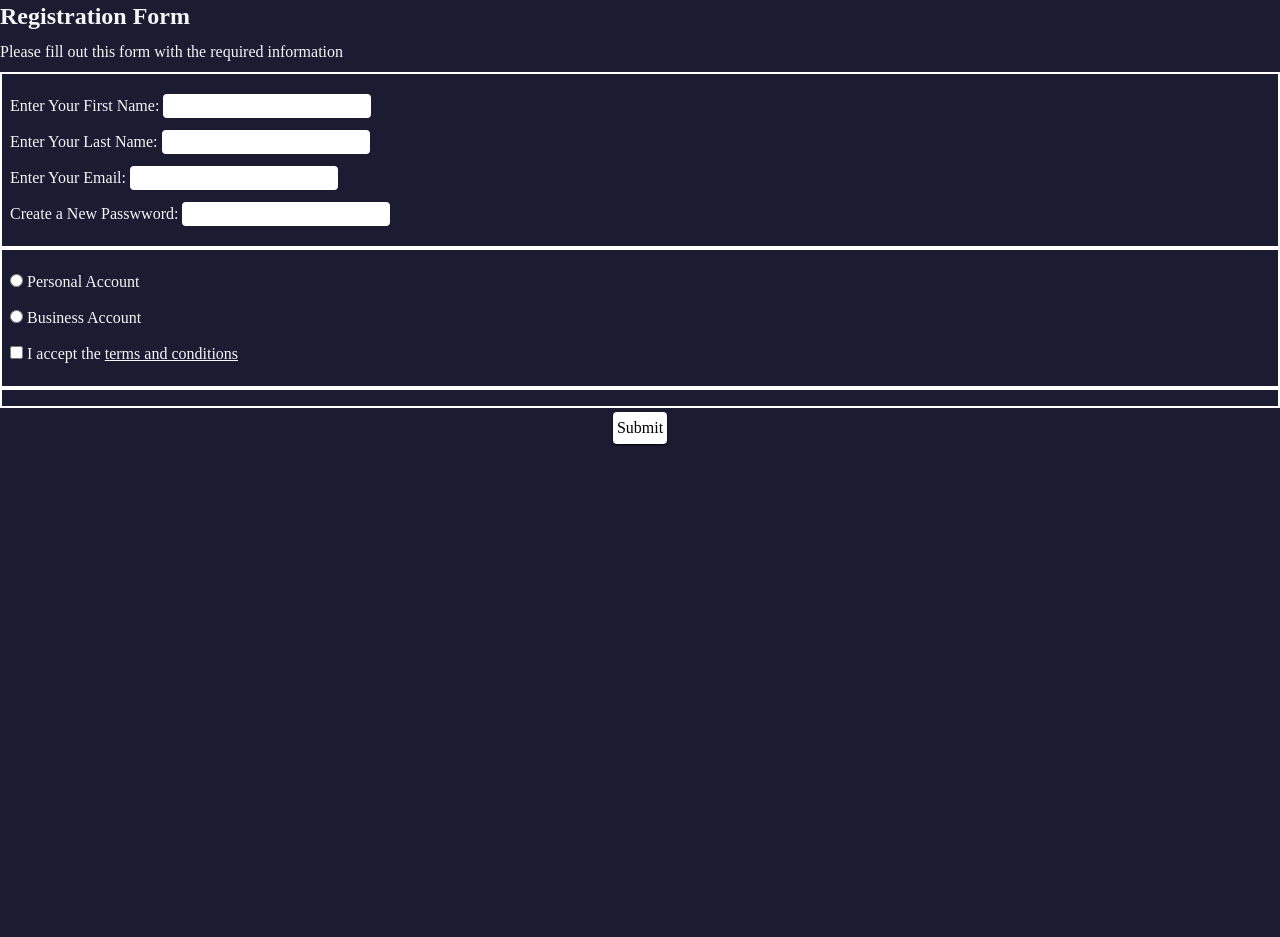
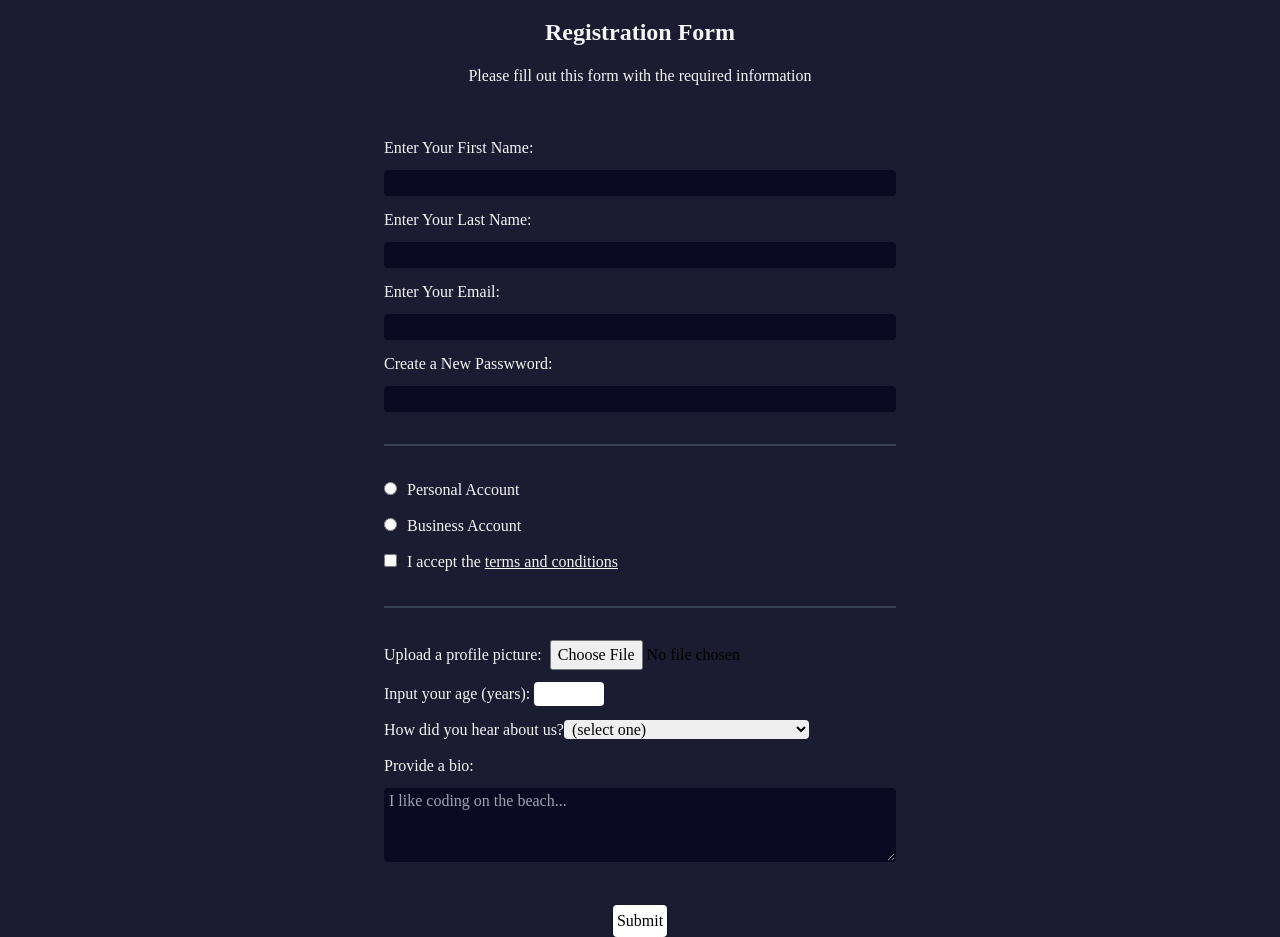
Before and after one commit to obedNuertey1/tailwindcss-registration-form, a React (Vite) app: page / in a window 1280 px wide. Before the commit the page ends 800 px from the top, so only its background shows below. Built offline with nearby package versions, Linux system fonts and the light colour scheme.

Commit message:
update: updated App.tsx file

```diff
--- a/src/App.tsx
+++ b/src/App.tsx
@@ -6,16 +6,31 @@ import CredentialsComponent from './components/CredentialsComponent';
 const App = ():JSX.Element => {
   return (
     <>
-      <h1 className="text-2xl font-bold mb-2">Registration Form</h1>
-      <p className="mb-2">Please fill out this form with the required information</p>
-      <form action="#" method="post">
-        <fieldset className="border-white border-2 p-2">
+      <h1 className="text-2xl font-bold mb-4 mt-4 ml-auto mr-auto text-center">Registration Form</h1>
+      <p className="mb-4 mt-4 ml-auto mr-auto text-center">Please fill out this form with the required information</p>
+      <form className="mt-0 mb-0 mr-auto ml-auto max-w-lg min-w-min w-7/12" action="#" method="post">
+        <fieldset className="pt-5 pb-5 border-b-2 border-b-gray-700">
           <CredentialsComponent />
         </fieldset>
-        <fieldset className="border-white border-2 p-2">
+        <fieldset className="pt-5 pb-5 border-b-2 border-b-gray-700">
           <AccountTermsComponent />
         </fieldset>
-        <fieldset className="border-white border-2 p-2"></fieldset>
+        <fieldset className="pt-5 pb-5">
+          <label className="block mt-3 mb-3" htmlFor="profile-picture">Upload a profile picture: <input className="text-black outline-blue-950 pl-1 pr-1 rounded" id="profile-picture" type="file" /></label>
+          <label className="block mt-3 mb-3" htmlFor="age">Input your age (years): <input  className="text-black outline-blue-950 pl-1 pr-1 rounded" id="age" type="number" min="13" max="120" /></label>
+          <label className="block mt-3 mb-3" htmlFor="referrer">How did you hear about us?
+            <select  className="text-black outline-blue-950 pl-1 pr-1 rounded" id="referrer">
+              <option value="">(select one)</option>
+              <option value="1">freeCodeCamp News</option>
+              <option value="2">freeCodeCamp YouTube Channel</option>
+              <option value="3">freeCodeCamp Forum</option>
+              <option value="4">Other</option>
+            </select>
+          </label>
+          <label className="block mt-3 mb-3" htmlFor="bio">Provide a bio:
+            <textarea id="bio" className="outline-blue-950 pl-1 pr-1 rounded m-0 mt-2.5  w-full  bg-input-textarea-color border-input-textarea-color border border-solid" rows={3} cols={30} placeholder="I like coding on the beach..."></textarea>
+          </label>
+        </fieldset>
         <div className="flex justify-center items-center mt-1">
           <input className="bg-white text-black p-1 text-center w-max rounded hover:cursor-pointer flex justify-center shadow-black shadow-sm hover:shadow-none hover:border-solid hover:border-2 hover:border-white hover:bg-custom-bg hover:text-white" type="submit" value="Submit" />
         </div>
--- a/src/components/namespaces/AccountTerms.tsx
+++ b/src/components/namespaces/AccountTerms.tsx
@@ -1,3 +1,4 @@
+import React from "react";
 namespace AccountTerms{
     export interface IaccountField<T>{
         id: string;
@@ -7,7 +8,7 @@ namespace AccountTerms{
         innerJSX ?: T;
     };
 
-    type fieldJSX = JSX.Element[];
+    type AccountTermsfieldJSX = JSX.Element[];
 
     export class AccountField<U extends IaccountField<JSX.Element>>{
 
@@ -17,10 +18,10 @@ namespace AccountTerms{
             this.accountTermsArray = accountTermsArray;
         }
 
-        public getAllAccountFields():fieldJSX{
+        public getAllAccountFields():AccountTermsfieldJSX{
             return this.accountTermsArray.map((elem:U):JSX.Element=>{
                 return (
-                    <label className="block mt-3 mb-3" htmlFor={elem.id}><input className="text-black outline-blue-950 pl-1 pr-1 rounded" id={elem.id} type={elem.type} name={elem.name} /> {(Boolean(elem.labelText))?elem.labelText:<>{elem.innerJSX}</>}</label>
+                    <label className="block mt-3 mb-3" htmlFor={elem.id}><input className="outline-blue-950 pl-1 pr-1 rounded m-0 mr-1.5 bg-input-textarea-color border-input-textarea-color border border-solid" id={elem.id} type={elem.type} name={elem.name} /> {(Boolean(elem.labelText))?elem.labelText:<>{elem.innerJSX}</>}</label>
                 );
             });
         }
--- a/src/components/namespaces/Credentials.tsx
+++ b/src/components/namespaces/Credentials.tsx
@@ -20,7 +20,7 @@ namespace Credential{
         public getAllCredentialFields():credentialJSX{
             return this.labelText.map((elem:U):JSX.Element=>{
                 return (
-                    <label className="block mt-3 mb-3" htmlFor={elem.id}>{elem.labelText} <input required pattern={elem.pattern} className="text-black outline-blue-950 pl-1 pr-1 rounded" id={elem.id} type={elem.type} /></label>
+                    <label className="block mt-3 mb-3" htmlFor={elem.id}>{elem.labelText} <input required pattern={elem.pattern} className="outline-blue-950 pl-1 pr-1 rounded m-0 mt-2.5  w-full  bg-input-textarea-color border-input-textarea-color border border-solid" id={elem.id} type={elem.type} /></label>
                 );
             })
         }
--- a/src/index.css
+++ b/src/index.css
@@ -23,5 +23,6 @@
     margin: 0;
     background-color: #1b1b32;
     color: #f5f6f7;
+    font-family: Tahoma;
   }
 }/*# sourceMappingURL=index.css.map */
--- a/src/index.scss
+++ b/src/index.scss
@@ -25,5 +25,6 @@
     margin: 0;
     background-color: #1b1b32;
     color: #f5f6f7;
+    font-family: Tahoma;
   }
 }
--- a/tailwind.config.js
+++ b/tailwind.config.js
@@ -5,7 +5,8 @@ export default {
     extend: {
       colors:{
         "twitter-blue": "#1DA1F2",
-        "custom-bg": "#1b1b32"
+        "custom-bg": "#1b1b32",
+        "input-textarea-color": "#0a0a23"
       },
     },
   },
```
Also changed, not shown: 1 other file (tests, documents, lock files or other folders).
